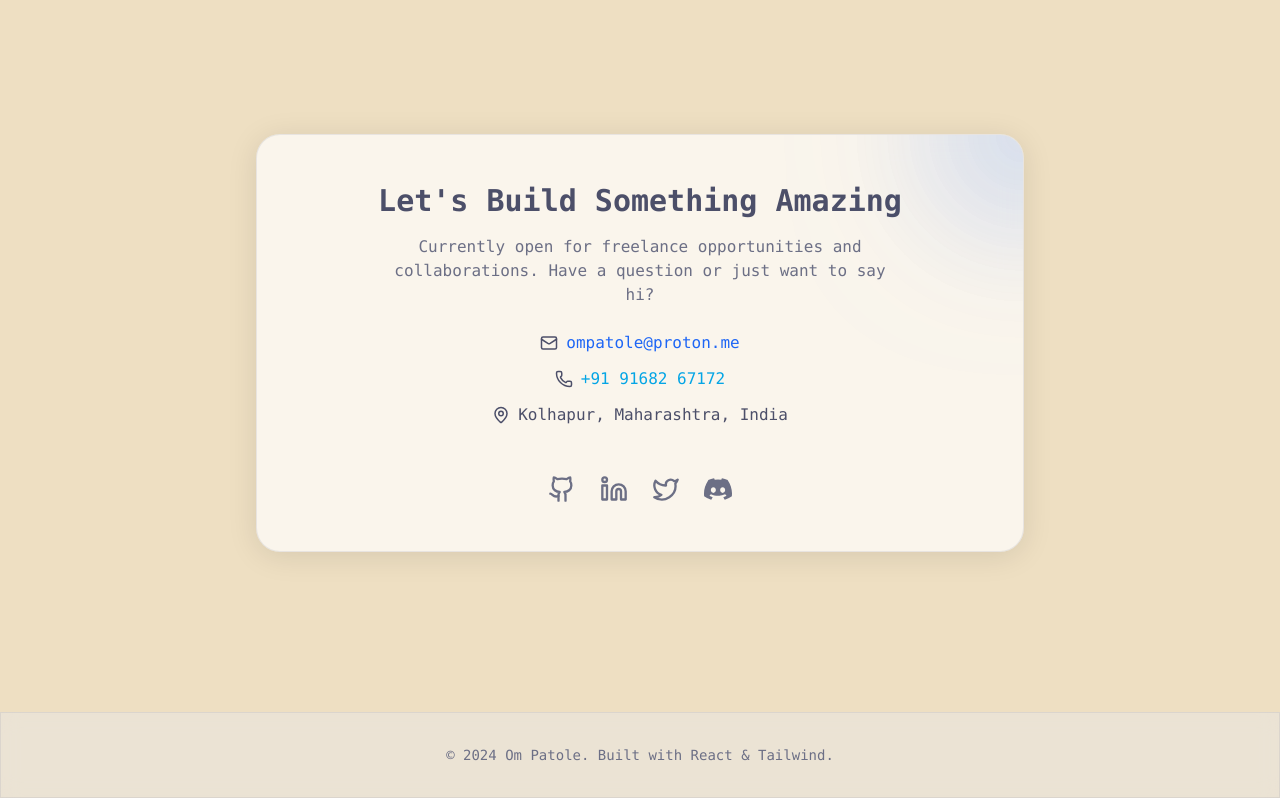
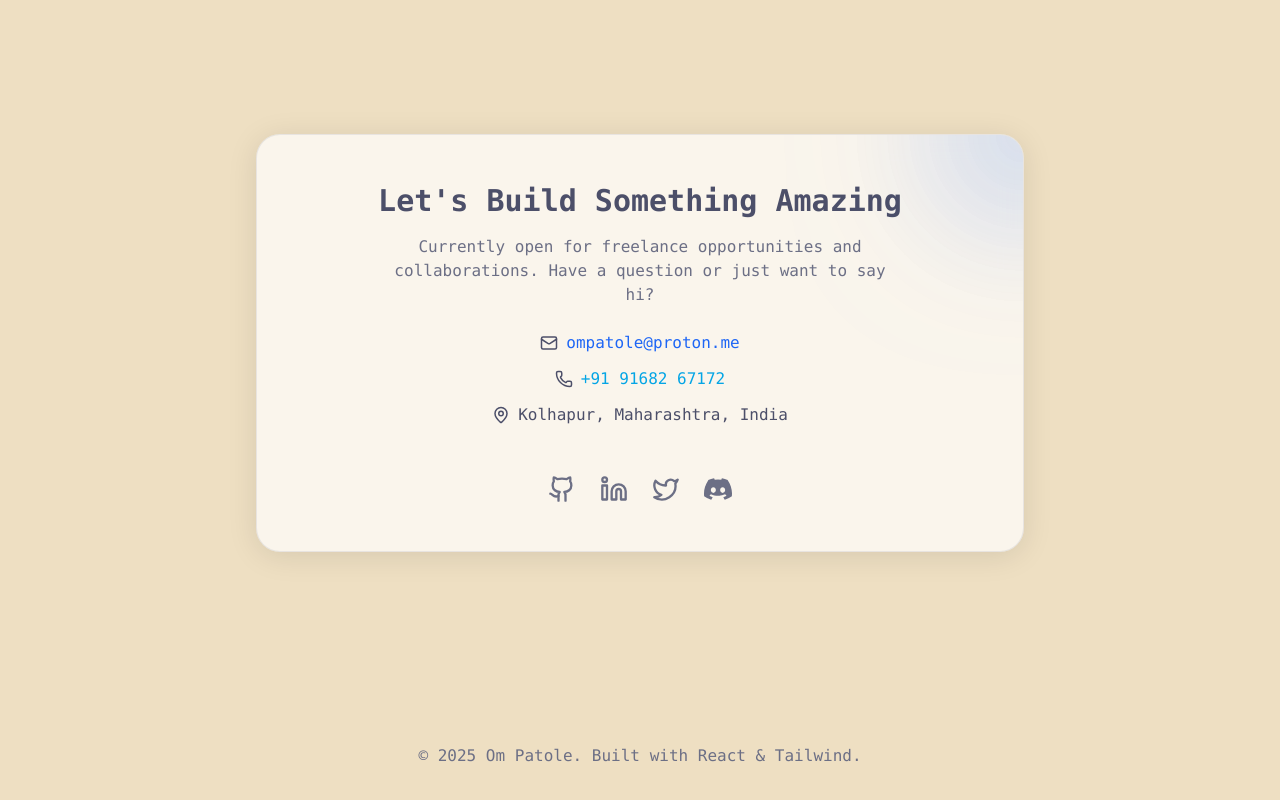
Before and after one commit to OmPatole/Portfoliov2, a React (Vite) app: page / in a window 1280 px wide. Shown: the part 2870-3670 px from the top of the page. Built offline with nearby package versions, Linux system fonts and the light colour scheme.

Commit message:
Add project files

```diff
--- a/package.json
+++ b/package.json
@@ -23,10 +23,10 @@
     "@types/react": "^19.2.5",
     "@types/react-dom": "^19.2.3",
     "@vitejs/plugin-react": "^5.1.1",
-    "gh-pages": "^6.3.0",
     "eslint": "^9.39.1",
     "eslint-plugin-react-hooks": "^7.0.1",
     "eslint-plugin-react-refresh": "^0.4.24",
+    "gh-pages": "^6.3.0",
     "globals": "^16.5.0",
     "vite": "^7.2.4"
   }
--- a/src/components/Footer.jsx
+++ b/src/components/Footer.jsx
@@ -1,11 +1,11 @@
 const Footer = ({ isDark }) => {
   return (
     <footer
-      className={`text-center py-8 text-sm glass-card border-t border-white/5 ${
+      className={`text-center py-8  ${
         isDark ? 'text-[#6c7086]' : 'text-[#6c6f85]'
       }`}
     >
-      <p>© 2024 Om Patole. Built with React & Tailwind.</p>
+      <p>© 2025 Om Patole. Built with React & Tailwind.</p>
     </footer>
   );
 };
```
